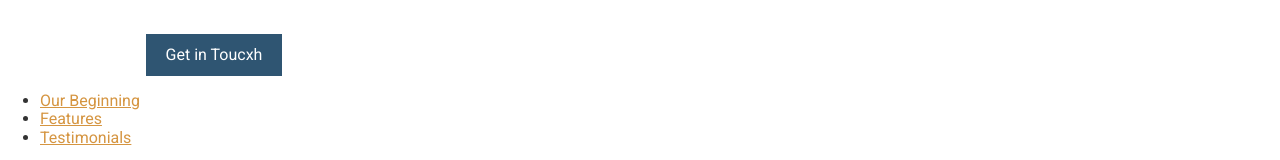
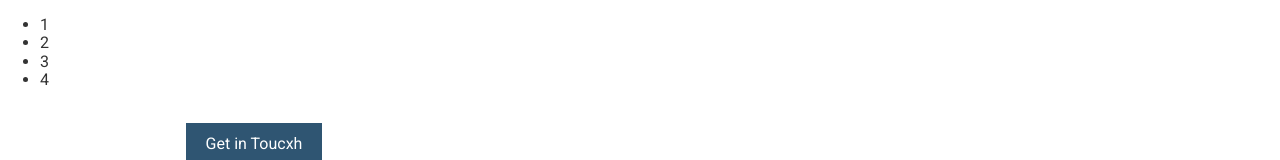
Before and after one commit to davidva123/GitTest, a website: page app/index.html in a window 1280 px wide. Shown: the top 160 px of the page. Drawn offline with Linux system fonts and the light colour scheme.

Commit message:
counted to 4

```diff
--- a/app/index.html
+++ b/app/index.html
@@ -14,6 +14,13 @@
 </head>
 
 <body>
+  <ul>
+    <li>
+      1
+    </li>
+    <li>2</li>
+    <li>3</li>
+    <li>4</li>
   <header>
     <img src="assets/images/icons/clear-view-escapes.svg">
     <a href="#" class="btn">Get in Toucxh</a>
```
